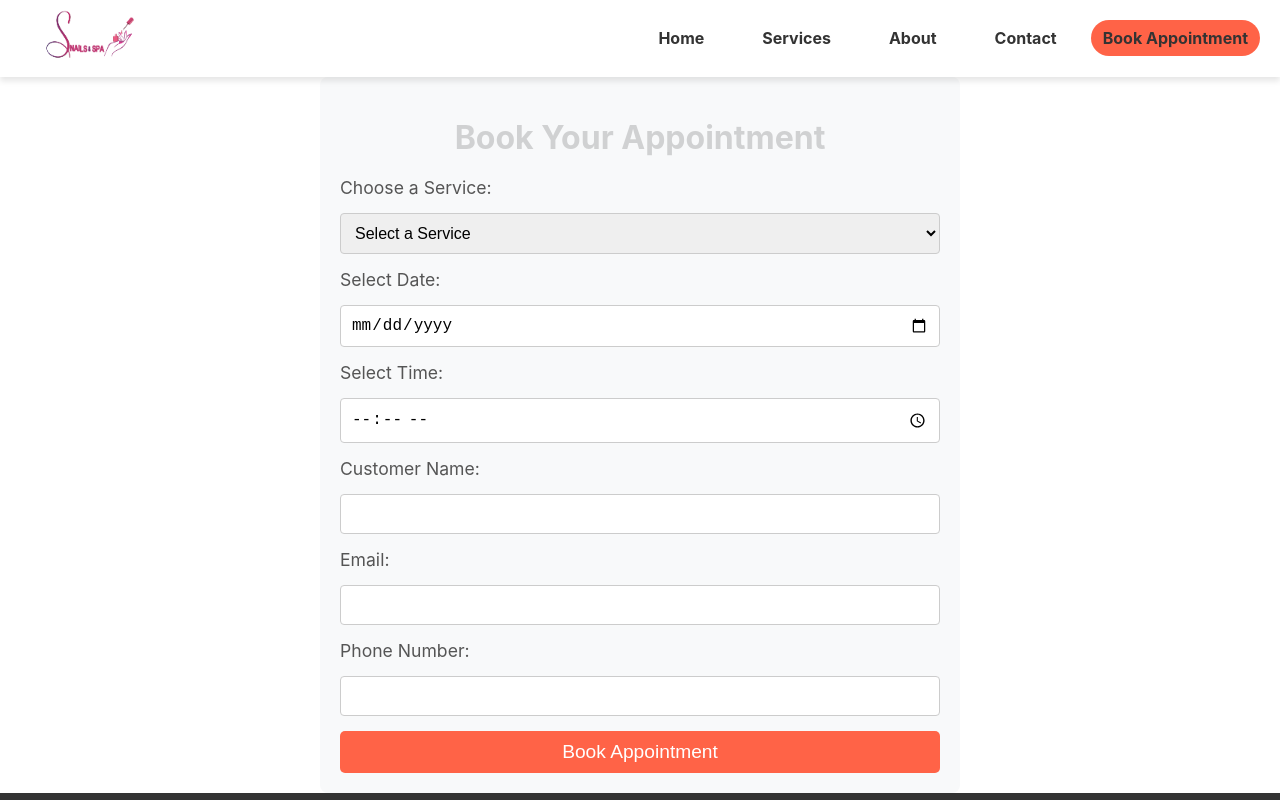
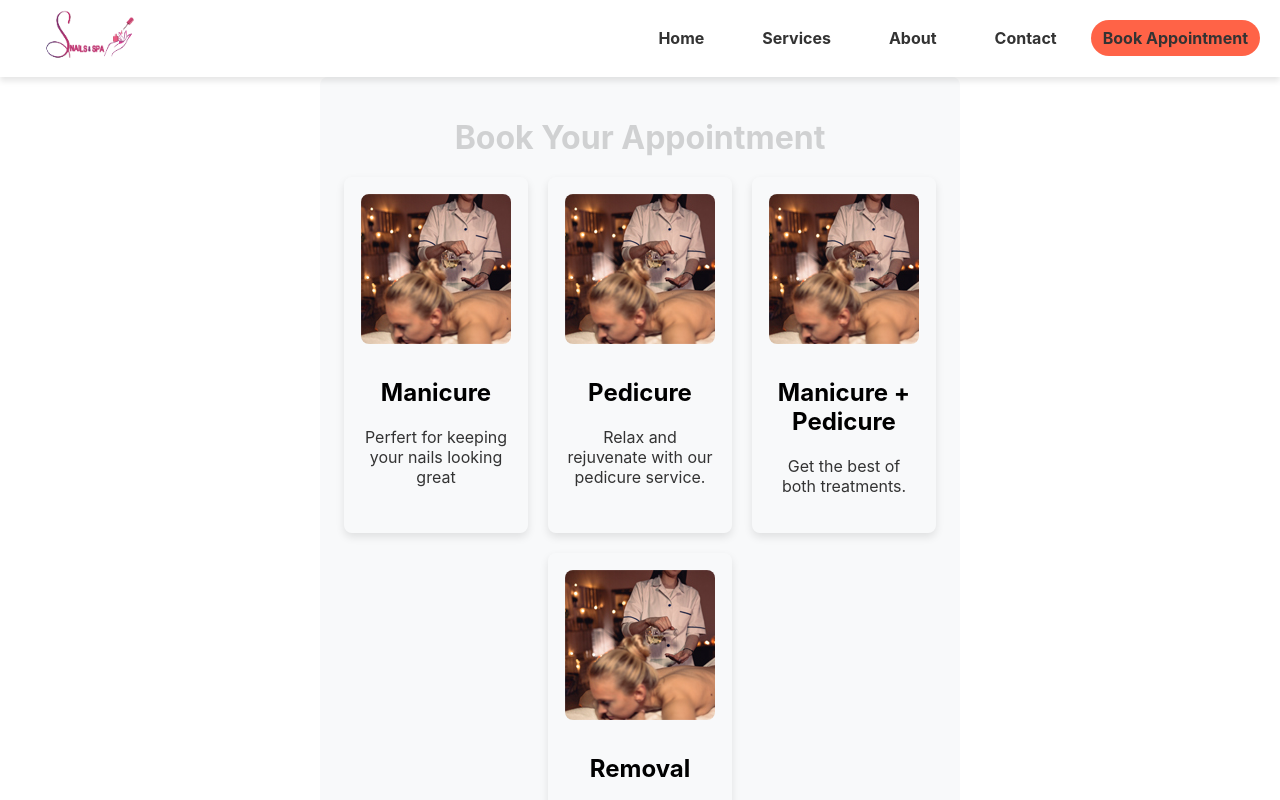
Before and after one commit to emreicoz07/myapp, a React (Create React App) app in the folder frontend/: page /appointment in a window 1280 px wide. Shown: the top 800 px of the page. Built offline with nearby package versions, Linux system fonts and the light colour scheme.

Commit message:
appointments system will be change

```diff
--- a/frontend/src/assets/css/Appointments.css
+++ b/frontend/src/assets/css/Appointments.css
@@ -50,3 +50,61 @@ button {
 button:hover {
   background-color: #e5533d;
 }
+/* Pop-up arka plan */
+.popup-background {
+  position: fixed;
+  top: 0;
+  left: 0;
+  width: 100%;
+  height: 100%;
+  background-color: rgba(0, 0, 0, 0.5); /* Yarı saydam arka plan */
+  display: flex;
+  justify-content: center;
+  align-items: center;
+  z-index: 1000;
+}
+
+/* Pop-up içeriği */
+.popup {
+  background-color: #fff;
+  padding: 20px 40px;
+  border-radius: 8px;
+  text-align: center;
+  box-shadow: 0px 4px 10px rgba(0, 0, 0, 0.1);
+  font-weight: bold;
+  color: #28a745;
+}
+.success-message {
+  color: #28a745;
+  font-weight: bold;
+}
+/* Service Options Styling */
+.app-service-options {
+  display: flex;
+  gap: 20px;
+  margin-bottom: 20px;
+  flex-wrap: wrap;
+  justify-content: center;
+}
+
+.app-service-card {
+  border: 2px solid transparent;
+  padding: 15px;
+  border-radius: 8px;
+  text-align: center;
+  cursor: pointer;
+  width: 150px;
+  box-shadow: 0px 4px 8px rgba(0, 0, 0, 0.1);
+  transition: border-color 0.3s ease;
+}
+
+.app-service-card.selected {
+  border-color: #ff6347;
+}
+
+.app-service-image {
+  width: 100%;
+  height: auto;
+  border-radius: 8px;
+  margin-bottom: 10px;
+}
--- a/frontend/src/components/Appointment.tsx
+++ b/frontend/src/components/Appointment.tsx
@@ -1,4 +1,4 @@
-import React, { useState } from 'react';
+import React, { useEffect, useState } from 'react';
 import { useDispatch, useSelector } from 'react-redux';
 import 'assets/css/Appointments.css';
 import {
@@ -8,26 +8,49 @@ import {
 } from '../redux/slices/appointmentSlice';
 import { AppDispatch } from '../redux/store';
 
+const services = [
+  {
+    name: 'Manicure',
+    description: 'Perfert for keeping your nails looking great',
+    image: '/assets/images/spa.jpg',
+  },
+  {
+    name: 'Pedicure',
+    description: 'Relax and rejuvenate with our pedicure service.',
+    image: '/assets/images/spa.jpg',
+  },
+  {
+    name: 'Manicure + Pedicure',
+    description: 'Get the best of both treatments.',
+    image: '/assets/images/spa.jpg',
+  },
+  {
+    name: 'Removal',
+    description: 'Gentle removal of previous treatments.',
+    image: '/assets/images/spa.jpg',
+  },
+];
+
 const Appointment: React.FC = () => {
-  const [service, setService] = useState('');
+  const [selectedService, setSelectedService] = useState('');
   const [date, setDate] = useState('');
   const [time, setTime] = useState('');
   const [customerName, setCustomerName] = useState('');
   const [email, setEmail] = useState('');
   const [phone, setPhone] = useState('');
 
-  // Loading ve Success durumlarını Redux'tan alıyoruz
+  const [showPopup, setShowPopup] = useState(false); // Pop-up görünümünü kontrol ediyoruz
+
   const loading = useSelector(selectLoading);
   const success = useSelector(selectSuccess);
   const dispatch = useDispatch<AppDispatch>();
 
-  const handleSubmit = (e: React.FormEvent) => {
+  const handleSubmit = (e: React.FormEvent): void => {
     e.preventDefault();
 
-    // Tarihi uygun formata çeviriyoruz
     const formattedDate = date.split('-').reverse().join('/');
     const newAppointment = {
-      service,
+      service: selectedService,
       date: formattedDate,
       time,
       customerName,
@@ -35,39 +58,60 @@ const Appointment: React.FC = () => {
       phone,
     };
 
-    // Randevu ekleme işlemini başlatıyoruz
     dispatch(addAppointmentAsync(newAppointment));
+  };
 
-    // Formu temizliyoruz
-    setService('');
+  // Pop-up mesajı belirli bir süre sonra otomatik olarak kapanır
+  useEffect(() => {
+    if (success) {
+      setShowPopup(true); // Pop-up'ı göster
+      setSelectedService('');
       setDate('');
       setTime('');
       setCustomerName('');
       setEmail('');
       setPhone('');
-  };
+      const timer = setTimeout(() => {
+        setShowPopup(false); // Belirli bir süre sonra gizle
+      }, 3000); // 3 saniye
+
+      return () => clearTimeout(timer); // Temizlik
+    }
+    return undefined;
+  }, [success, dispatch]);
 
   return (
     <div className="appointments-container">
       <h1>Book Your Appointment</h1>
 
-      {loading && <p>Booking your appointment, please wait...</p>}
-      {success && <p>Your appointment has been successfully booked!</p>}
-      {!loading && !success && (
+      {loading && (
+        <p className="success*message">
+          Booking your appointment, please wait...
+        </p>
+      )}
+      {/* Service Cards */}
+      <div className="app-service-options">
+        {services.map((service) => (
+          <div
+            key={service.name}
+            className={`app-service-card ${
+              selectedService === service.name ? 'selected' : ''
+            }`}
+            onClick={() => setSelectedService(service.name)}
+          >
+            <img
+              src={service.image}
+              alt={service.name}
+              className="app-service-image"
+            />
+            <h2>{service.name}</h2>
+            <p>{service.description}</p>
+          </div>
+        ))}
+      </div>
+
+      {/* Randevu formu */}
       <form onSubmit={handleSubmit}>
-          <label>Choose a Service:</label>
-          <select
-            value={service}
-            onChange={(e) => setService(e.target.value)}
-            required
-          >
-            <option value="">Select a Service</option>
-            <option value="Skincare">Skincare Treatment</option>
-            <option value="Hair">Hair Styling</option>
-            <option value="Spa">Spa & Massage</option>
-            <option value="Nailcare">Nailcare</option>
-          </select>
-
         <label>Select Date:</label>
         <input
           type="date"
@@ -112,6 +156,14 @@ const Appointment: React.FC = () => {
           {loading ? 'Processing...' : 'Book Appointment'}
         </button>
       </form>
+
+      {/* Pop-up Mesajı */}
+      {showPopup && (
+        <div className="popup-background">
+          <div className="popup">
+            <p>Your appointment has been successfully booked!</p>
+          </div>
+        </div>
       )}
     </div>
   );
--- a/frontend/src/redux/slices/appointmentSlice.ts
+++ b/frontend/src/redux/slices/appointmentSlice.ts
@@ -1,5 +1,4 @@
 import { createSlice, createAsyncThunk } from '@reduxjs/toolkit';
-import { RootState } from '../store';
 
 // Randevu ekleme asenkron thunk fonksiyonu
 export const addAppointmentAsync = createAsyncThunk(
@@ -42,11 +41,15 @@ const initialState: AppointmentState = {
   success: false,
 };
 
-// appointmentSlice tanımlıyoruz
+// Redux Slice
 const appointmentSlice = createSlice({
   name: 'appointments',
   initialState,
-  reducers: {},
+  reducers: {
+    resetSuccess: (state) => {
+      state.success = false;
+    },
+  },
   extraReducers: (builder) => {
     builder
       .addCase(addAppointmentAsync.pending, (state) => {
@@ -65,7 +68,12 @@ const appointmentSlice = createSlice({
   },
 });
 
-export const selectLoading = (state: RootState) => state.appointments.loading;
-export const selectSuccess = (state: RootState) => state.appointments.success;
+export const { resetSuccess } = appointmentSlice.actions;
+
+// Reselectörleri export edin
+export const selectLoading = (state: { appointments: AppointmentState }) =>
+  state.appointments.loading;
+export const selectSuccess = (state: { appointments: AppointmentState }) =>
+  state.appointments.success;
 
 export default appointmentSlice.reducer;
--- a/frontend/src/redux/store.ts
+++ b/frontend/src/redux/store.ts
@@ -3,7 +3,7 @@ import appointmentReducer from './slices/appointmentSlice';
 
 const store = configureStore({
   reducer: {
-    appointments: appointmentReducer, // Randevu işlemleri için reducer ekleniyor
+    appointments: appointmentReducer,
   },
 });
 
```
Lines whose indentation alone changed are shown as unchanged.
